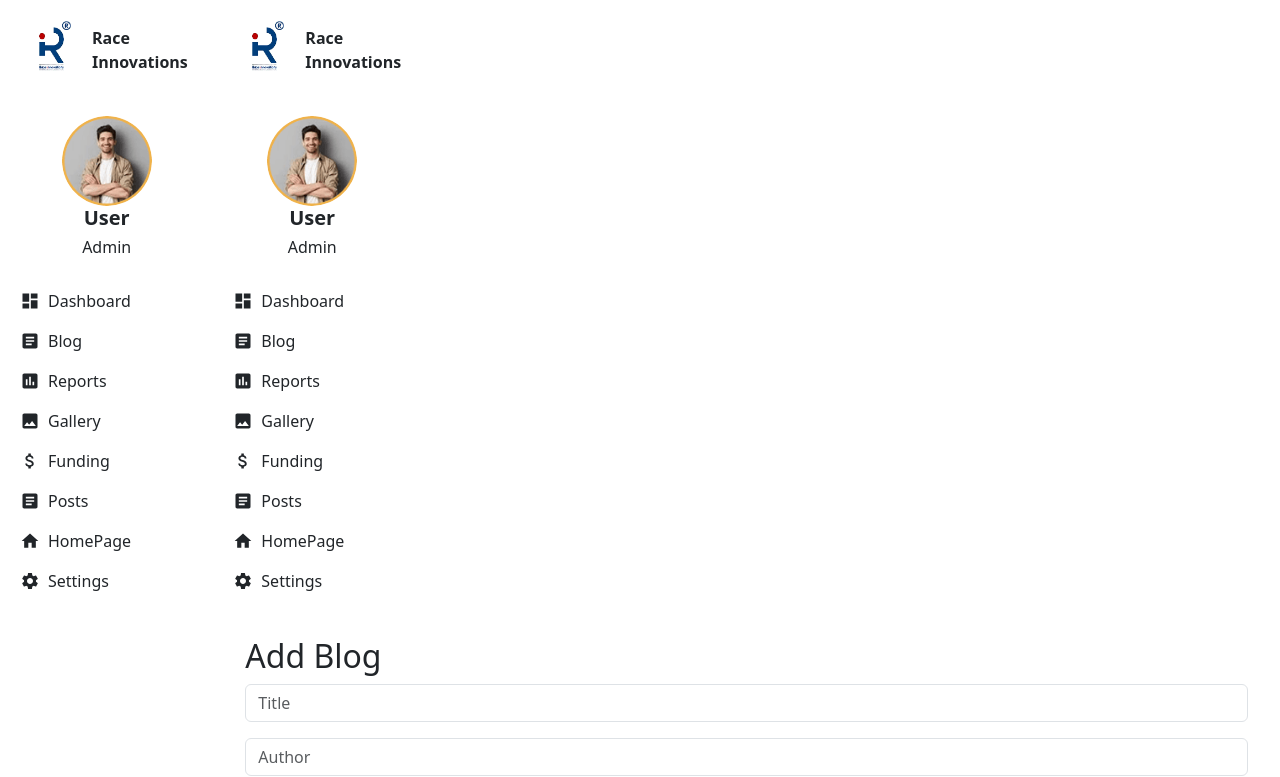
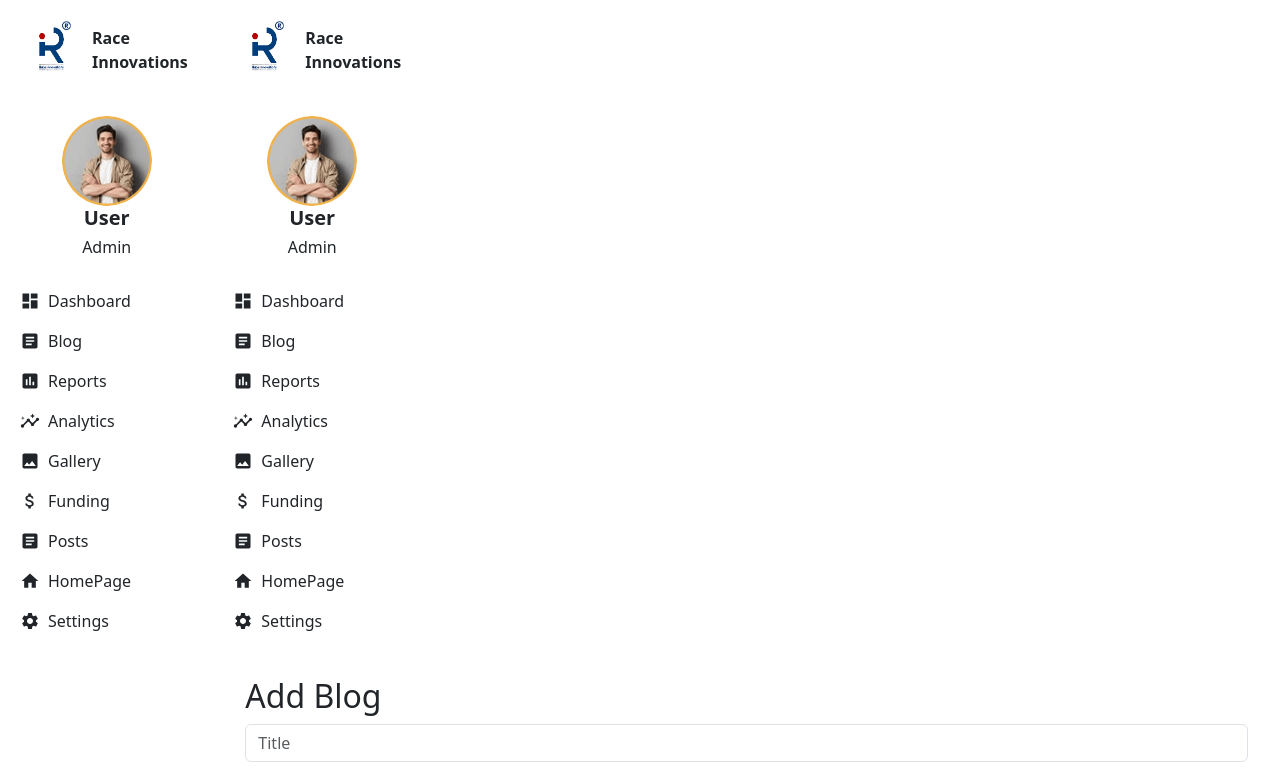
Before and after one commit to raceautoindia-official/race-innovations, a Next.js app: page /admin/blog in a window 1280 px wide. Shown: the top 777 px of the page. Built offline with nearby package versions, Linux system fonts and the light colour scheme; no server answers.

Commit message:
corrections v-3

```diff
--- a/app/components/Sidebar.js
+++ b/app/components/Sidebar.js
@@ -8,12 +8,14 @@ import {
   MdAttachMoney,
   MdHome,
   MdSettings,
+  MdInsights,
 } from "react-icons/md";
 
 const navLinks = [
   { href: "/dashboard", Icon: MdDashboard, text: "Dashboard" },
   { href: "/admin/posts/new", Icon: MdArticle, text: "Blog" },
   { href: "/admin/report", Icon: MdAssessment, text: "Reports" },
+  { href: "/admin/analytics", Icon: MdInsights, text: "Analytics" },
   { href: "/admin/gallery", Icon: MdImage, text: "Gallery" },
   { href: "/admin/funding", Icon: MdAttachMoney, text: "Funding" },
   { href: "/admin/posts/new", Icon: MdArticle, text: "Posts" },
```
